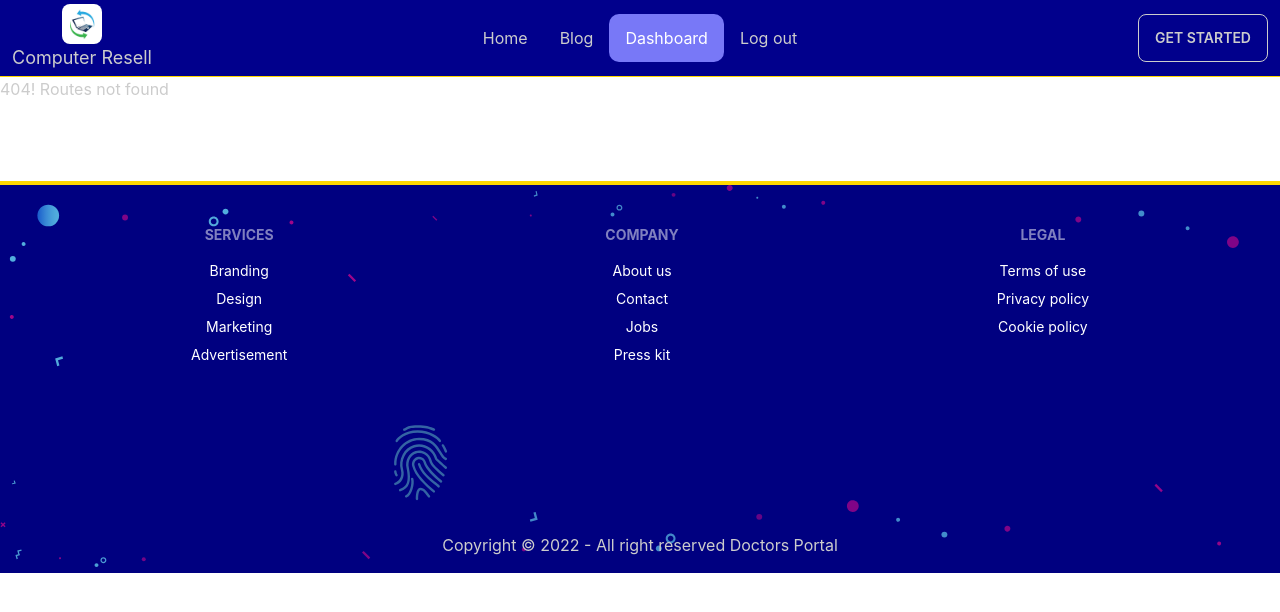
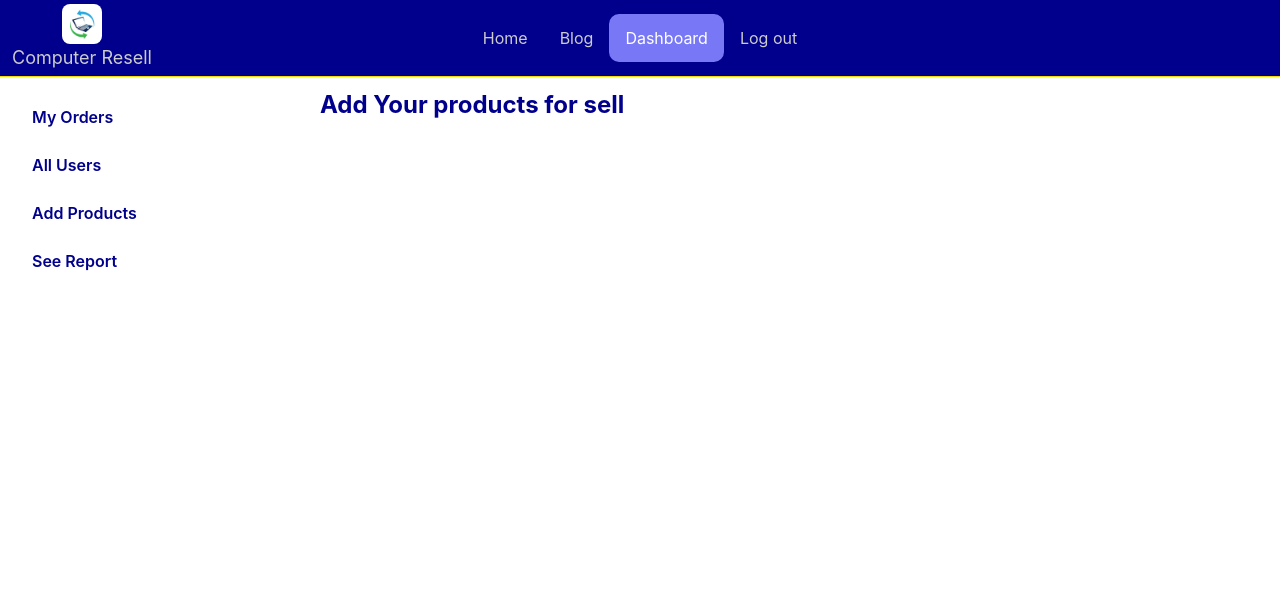
Before and after one commit to Ashrafullislam/computer-reseller-client, a React (Create React App) app: page /dashboard/addproducts in a window 1280 px wide. Shown: the top 612 px of the page. Built offline with nearby package versions, Linux system fonts and the light colour scheme; no server answers; sample sign-in values are in the browser's storage.

Commit message:
add dasboard path setup and layout

```diff
--- /dev/null
+++ b/src/LayOut/DashboardLayout.js
@@ -0,0 +1,43 @@
+import React, { useContext } from 'react';
+import {Link, Outlet} from 'react-router-dom';
+import { AuthContext } from '../AuthProvider/AuthProvider';
+import Navbar from '../Pages/Shared/Navbar/Navbar';
+
+const DashBoardLayout = () => {
+const  {user} = useContext(AuthContext);
+
+
+  return (
+    <div>
+      <Navbar > </Navbar>
+      <div className="drawer drawer-mobile">
+        <input id="dashboard-drawer" type="checkbox" className="drawer-toggle" />
+        <div className="drawer-content">
+          {/* <!-- Page content here --> */}
+
+          <Outlet> </Outlet>
+
+        </div>
+        <div className="drawer-side">
+          <label htmlFor="dashboard-drawer" className="drawer-overlay" />
+          <ul className="menu text-primary font-semibold p-4 w-80 bg-base-100 ">
+            {/* <!-- Sidebar content here --> */}
+            <li ><Link to='/dashboard'> My Orders </Link></li>
+            {/* if isAdmin user.role ? then show the all  user option  */}
+            {
+            <>
+               <li><Link to='/dashboard/allusers'> All Users</Link></li>
+               <li> <Link to='/dashboard/addproducts' > Add Products </Link> </li>
+               <li> <Link to='/dashboard/seereport' > See Report </Link> </li>
+
+            </>
+            }
+          </ul>
+
+        </div>
+      </div>
+    </div>
+  );
+};
+
+export default DashBoardLayout;
--- /dev/null
+++ b/src/Pages/Dashboard/AddProducts/AddProducts.js
@@ -0,0 +1,12 @@
+import React from 'react';
+
+const AddProducts = () => {
+    return (
+        <div>
+            <h2 className='text-2xl font-bold my-3  text-primary'> Add Your products for sell </h2>
+
+        </div>
+    );
+};
+
+export default AddProducts;
--- /dev/null
+++ b/src/Pages/Dashboard/AllUsers/AllUsers.js
@@ -0,0 +1,11 @@
+import React from 'react';
+
+const AllUsers = () => {
+    return (
+        <div>
+            <h2 className='text-2xl font-bold my-3 text-primary'> Manage all  users  </h2>
+        </div>
+    );
+};
+
+export default AllUsers;
--- /dev/null
+++ b/src/Pages/Dashboard/MyOrders/MyOrders.js
@@ -0,0 +1,11 @@
+import React from 'react';
+
+const MyOrders = () => {
+    return (
+        <div>
+           <h2 className='text-2xl my-3 font-bold text-primary'> My Orders  </h2>
+        </div>
+    );
+};
+
+export default MyOrders;
--- /dev/null
+++ b/src/Pages/Dashboard/SeeReport/SeeReport.js
@@ -0,0 +1,11 @@
+import React from 'react';
+
+const SeeReport = () => {
+    return (
+        <div>
+            <h2 className='text-2xl font-bold my-3 text-primary'> See all report  </h2>
+        </div>
+    );
+};
+
+export default SeeReport;
--- a/src/Pages/Shared/Navbar/Navbar.js
+++ b/src/Pages/Shared/Navbar/Navbar.js
@@ -1,7 +1,10 @@
+import colorNames from 'daisyui/src/colors/colorNames';
 import React, { useContext } from 'react';
+import { FaCommentSlash, FaUserAlt } from 'react-icons/fa';
 import { Link, NavLink } from 'react-router-dom';
 import { AuthContext } from '../../../AuthProvider/AuthProvider';
 import Logo from '../../../Image/logo.png';
+import Loading from '../../../Loading/Loading';
 import './Navbar.css'
 const Navbar = () => {
 const {user,LogOutUser} = useContext(AuthContext)
@@ -14,7 +17,6 @@ const {user,LogOutUser} = useContext(AuthContext)
      {user?
        <>
       <li> <Link onClick={LogOutUser} > Log out </Link>  </li>
-
       </>
       :
       <li> <Link to= '/login' > Log in </Link>  </li>
@@ -25,17 +27,15 @@ const {user,LogOutUser} = useContext(AuthContext)
    return (
  <div>
 
-
  <div className="navbar py-1 px-3  bg-primary">
    <div className="navbar-start">
      <div className="dropdown">
       <label tabIndex={0} className="btn btn-ghost lg:hidden">
         <svg xmlns="http://www.w3.org/2000/svg" className="h-5 w-5" fill="none" viewBox="0 0 24 24" stroke="currentColor"><path strokeLinecap="round" strokeLinejoin="round" strokeWidth="2" d="M4 6h16M4 12h8m-8 6h16" /></svg>
       </label>
-      <ul tabIndex={0} className="menu text-black menu-compact dropdown-content mt-3 p-2 shadow bg-base-100 rounded-box w-52">
+      <ul tabIndex={1} className="menu text-black menu-compact dropdown-content mt-3 p-2 shadow bg-base-100 rounded-box w-52">
 
          {menu}
-
 
       </ul>
     </div>
@@ -43,17 +43,19 @@ const {user,LogOutUser} = useContext(AuthContext)
      <Link to='/' className=" normal-case text-lg"> Computer Resell </Link>
      <img src={Logo} alt="" className='w-10 h-10 rounded-lg' />
      </div>
-
-
     </div>
    <div className="navbar-center hidden   lg:flex">
       <ul className="menu menu-horizontal p-0  ">
-
       {menu}
     </ul>
   </div>
      <div className="navbar-end">
-    <a href='/' className="btn" >Get started</a>
+     <div className=' '>
+   <label  htmlFor="dashboard-drawer" tabIndex={2} className="btn btn-ghost lg:hidden">
+        <svg xmlns="http://www.w3.org/2000/svg" className="h-5 w-5" fill="none" viewBox="0 0 24 24" stroke="currentColor"><path strokeLinecap="round" strokeLinejoin="round" strokeWidth="2" d="M4 6h16M4 12h8m-8 6h16" /></svg>
+      </label>
+   </div>
+
       </div>
      </div>
     </div>
```
Also changed, not shown: src/Routes/Routes/Route.js (+24 -0 lines). Lines whose indentation alone changed are shown as unchanged.
